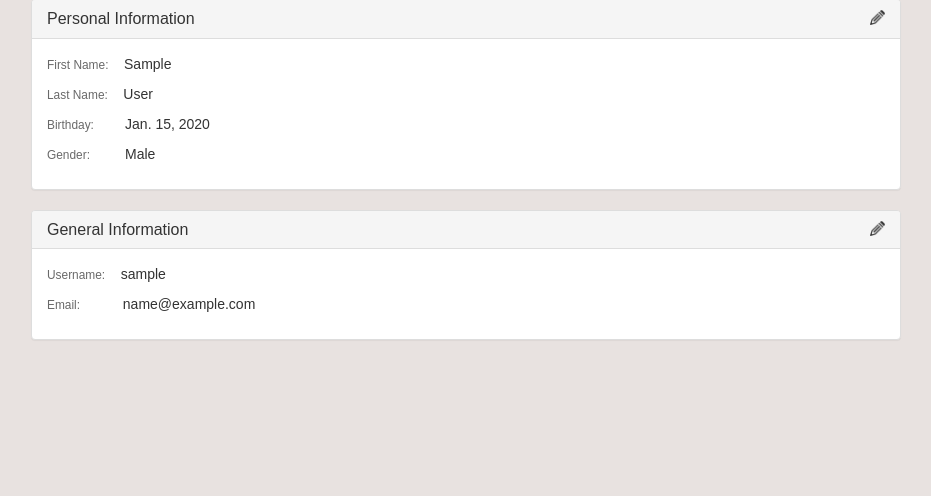
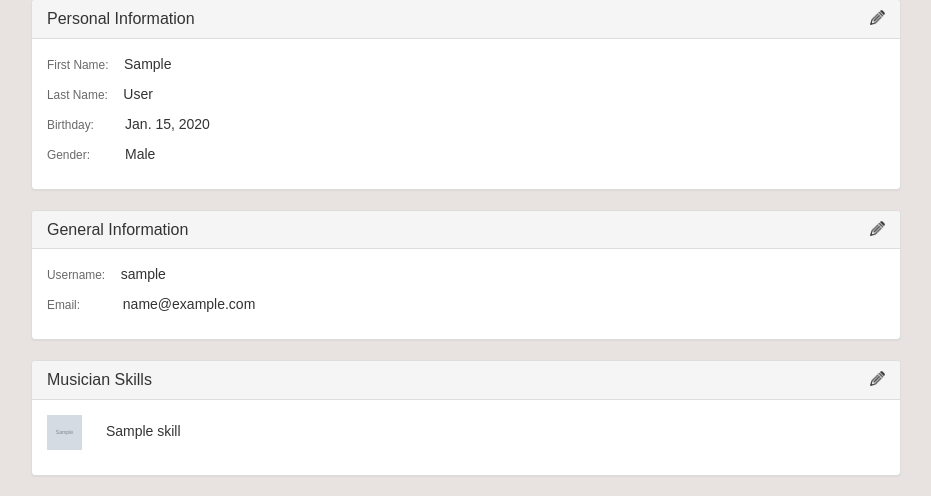
Before and after one commit to Bruce94/Musician, a Django app: page /musician/1/info in a window 1280 px wide. Shown: the part 380-876 px from the top of the page, without its empty margins (161-1092 px from the left). Before the commit the page ends 719 px from the top, so only its background shows below. Run offline with Django 3.2, Linux system fonts and the light colour scheme; a user stored in the database is signed in; tables that the repository leaves empty hold one stand-in row (values such as "Sample post"); grey boxes marked "Sample" are stand-in pictures; some libraries are stand-ins or nearby versions.

Commit message:
show skills on user page

```diff
--- a/musician/static/musician/css/style.css
+++ b/musician/static/musician/css/style.css
@@ -271,6 +271,11 @@ img.varie-icon{
     width: 17px;
     float: left;
 }
+img.skill-icon{
+    height: 35px;
+    width: 35px;
+    margin-right: 20px;
+}
 
 button.add-friend{
     margin-top: 5px;
--- a/musician/templates/musician/musician_info.html
+++ b/musician/templates/musician/musician_info.html
@@ -82,6 +82,22 @@
                 </div>
             {% endif %}
         </div>
+        <div class="panel panel-default">
+            <div class="panel-heading">
+                {% if user.id == logguser.id %}
+                    <img class="edit-icon" src="{% static 'musician/images/edit-icon.png' %}" alt="edit" title="edit" onclick="showEditInfo('show_general_info','edit_general_info')">
+                {% endif %}
+                <h3 class="panel-title">Musician Skills</h3>
+            </div>
+            <div class="panel-body" id="show_skills">
+                {% for has_skill in user_has_skill %}
+                    <p>
+                        <img class="skill-icon" src="{{ has_skill.skill.image_skill.url }}" alt = "{{ has_skill.skill.name_skill }}"/>
+                        {{ has_skill.skill.name_skill }}
+                    </p>
+                {% endfor %}
+            </div>
+        </div>
 
     </section>
 {% endblock %}
--- a/musician/views.py
+++ b/musician/views.py
@@ -3,7 +3,7 @@ from django.shortcuts import get_object_or_404, render
 from django.contrib.auth.models import User
 from django.http import HttpResponseRedirect
 from django.core.urlresolvers import reverse
-from musician.models import MusicianProfile, Friend, Message
+from musician.models import MusicianProfile, Friend, Message, Skill, HasSkill
 from django.db.models import Q
 
 
@@ -87,6 +87,8 @@ def musician_info(request, user_id):
     f = Friend.objects.all()
     reciver = None
 
+    user_has_skill = HasSkill.objects.all().filter(user=user)
+
     if(f.filter(Q(sender__username=logguser.username) &
                 Q(reciver__username=user.username))):
         fs = list(f.filter(Q(sender__username=logguser.username) &
@@ -117,6 +119,7 @@ def musician_info(request, user_id):
     return render(request, 'musician/musician_info.html', {'user': user,
                                                            'profile': profile,
                                                            'logguser': logguser,
+                                                           'user_has_skill': user_has_skill,
                                                            'reciver': reciver,
                                                            'status_friend': status_friend,
                                                            'n_req': n_req,
```
